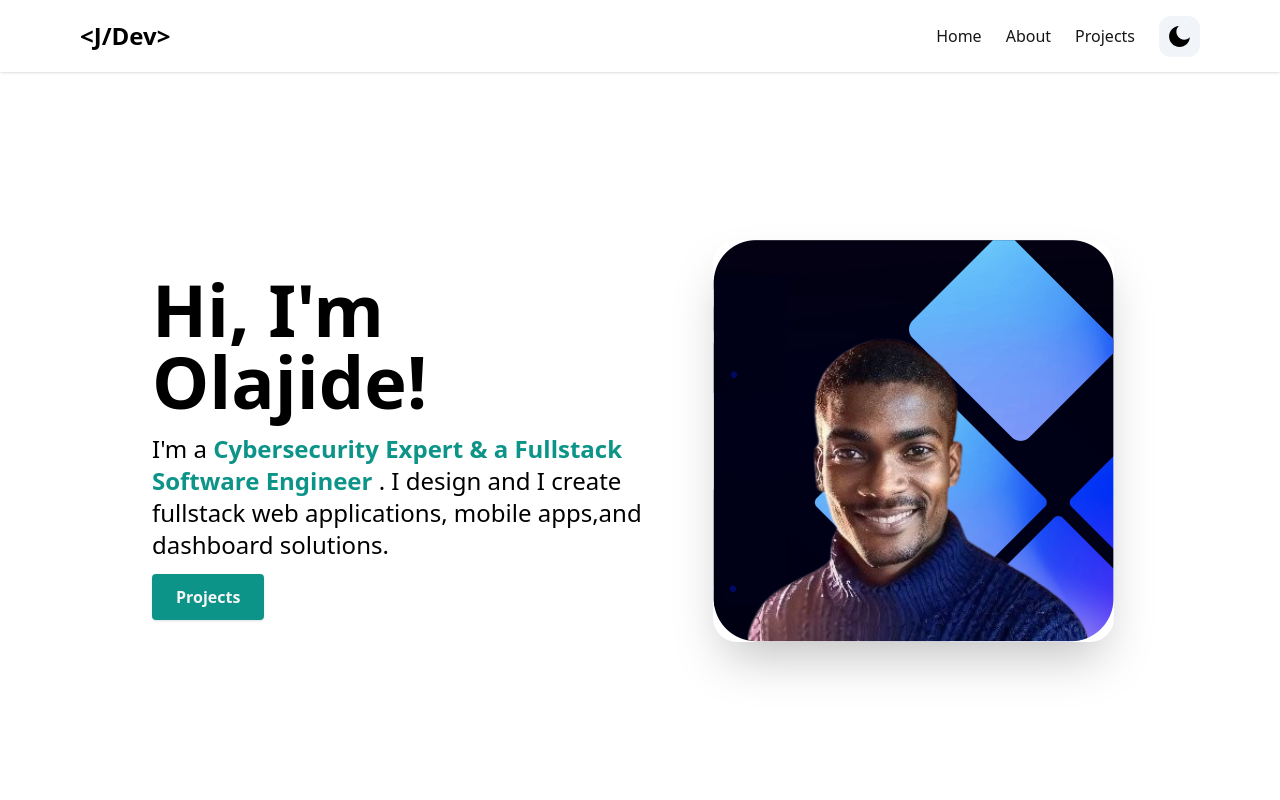
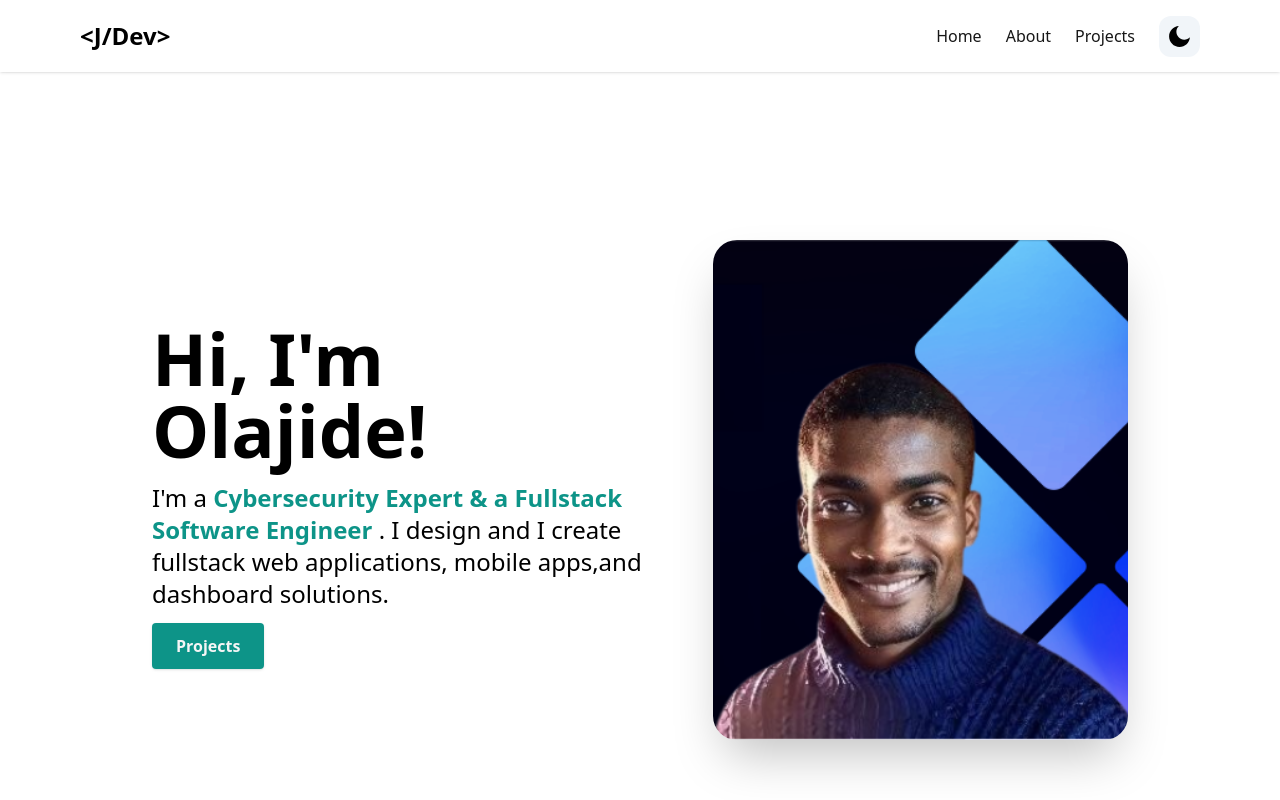
Before and after one commit to codeklin/jdev_live, a Next.js app: page / in a window 1280 px wide. Shown: the top 800 px of the page. Built offline with nearby package versions, Linux system fonts and the light colour scheme.

Commit message:
sorted hero image

```diff
--- a/components/HeroSection.tsx
+++ b/components/HeroSection.tsx
@@ -33,11 +33,10 @@ const HeroSection = () => {
           <Image
             src="/headshot.png"
             alt="Olajide's headshot"
-            width={400}
-            height={400}
+            width={600}
+            height={600}
             priority
-            className="rounded-3xl shadow-2xl"
-            style={{ width: 'auto', height: 'auto' }}
+            className="rounded-3xl shadow-2xl w-80 h-80 md:w-96 md:h-96 lg:w-[500px] lg:h-[500px] xl:w-[600px] xl:h-[600px] object-cover"
           />
         </div>
       </div>
```
